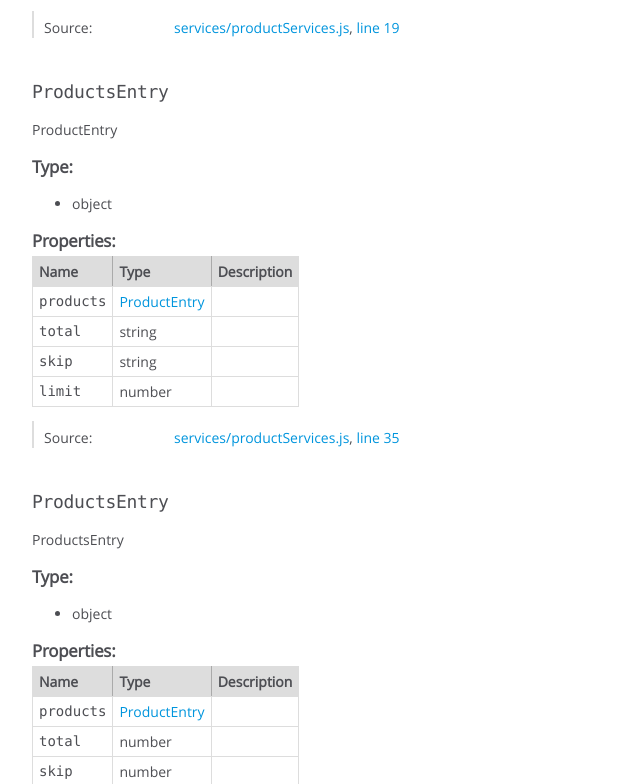
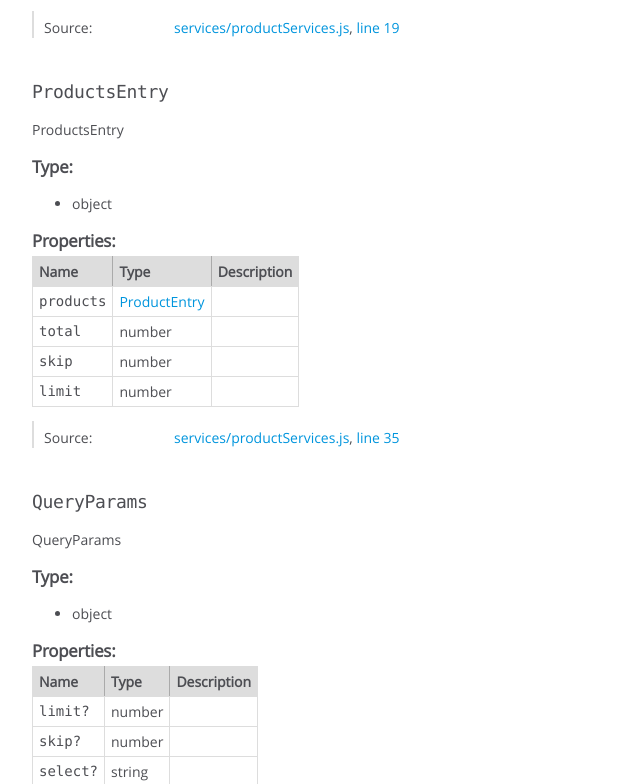
Before and after one commit to AgustinBonuccelli/masu, a website: page docs/global.html in a window 1280 px wide. Shown: the part 2016-2800 px from the top of the page, without its empty margins (0-640 px from the left). Drawn offline with Linux system fonts and the light colour scheme.

Commit message:
fix: remove duplicate doc

```diff
--- a/docs/global.html
+++ b/docs/global.html
@@ -379,7 +379,7 @@
 
     <dt class="tag-source">Source:</dt>
     <dd class="tag-source"><ul class="dummy"><li>
-        <a href="services_productServices.js.html">services/productServices.js</a>, <a href="services_productServices.js.html#line64">line 64</a>
+        <a href="services_productServices.js.html">services/productServices.js</a>, <a href="services_productServices.js.html#line56">line 56</a>
     </li></ul></dd>
 
 
@@ -538,7 +538,7 @@
 
     <dt class="tag-source">Source:</dt>
     <dd class="tag-source"><ul class="dummy"><li>
-        <a href="services_productServices.js.html">services/productServices.js</a>, <a href="services_productServices.js.html#line80">line 80</a>
+        <a href="services_productServices.js.html">services/productServices.js</a>, <a href="services_productServices.js.html#line72">line 72</a>
     </li></ul></dd>
 
 
@@ -981,199 +981,6 @@
 
 
 <div class="description">
-    <p>ProductEntry</p>
-</div>
-
-
-
-    <h5>Type:</h5>
-    <ul>
-        <li>
-
-<span class="param-type">object</span>
-
-
-        </li>
-    </ul>
-
-
-
-
-
-    <h5 class="subsection-title">Properties:</h5>
-
-
-
-<table class="props">
-    <thead>
-    <tr>
-
-        <th>Name</th>
-
-
-        <th>Type</th>
-
-
-
-
-
-        <th class="last">Description</th>
-    </tr>
-    </thead>
-
-    <tbody>
-
-
-        <tr>
-
-                <td class="name"><code>products</code></td>
-
-
-            <td class="type">
-
-
-<span class="param-type"><a href="global.html#ProductEntry">ProductEntry</a></span>
-
-
-
-            </td>
-
-
-
-
-
-            <td class="description last"></td>
-        </tr>
-
-
-
-        <tr>
-
-                <td class="name"><code>total</code></td>
-
-
-            <td class="type">
-
-
-<span class="param-type">string</span>
-
-
-
-            </td>
-
-
-
-
-
-            <td class="description last"></td>
-        </tr>
-
-
-
-        <tr>
-
-                <td class="name"><code>skip</code></td>
-
-
-            <td class="type">
-
-
-<span class="param-type">string</span>
-
-
-
-            </td>
-
-
-
-
-
-            <td class="description last"></td>
-        </tr>
-
-
-
-        <tr>
-
-                <td class="name"><code>limit</code></td>
-
-
-            <td class="type">
-
-
-<span class="param-type">number</span>
-
-
-
-            </td>
-
-
-
-
-
-            <td class="description last"></td>
-        </tr>
-
-
-    </tbody>
-</table>
-
-
-
-
-<dl class="details">
-
-
-
-
-
-
-
-
-
-
-
-
-
-
-
-
-
-
-
-
-
-
-
-
-
-
-    <dt class="tag-source">Source:</dt>
-    <dd class="tag-source"><ul class="dummy"><li>
-        <a href="services_productServices.js.html">services/productServices.js</a>, <a href="services_productServices.js.html#line35">line 35</a>
-    </li></ul></dd>
-
-
-
-
-
-
-
-</dl>
-
-
-
-
-
-
-
-
-<h4 class="name" id="ProductsEntry">ProductsEntry</h4>
-
-
-
-
-<div class="description">
     <p>ProductsEntry</p>
 </div>
 
@@ -1343,7 +1150,7 @@
 
     <dt class="tag-source">Source:</dt>
     <dd class="tag-source"><ul class="dummy"><li>
-        <a href="services_productServices.js.html">services/productServices.js</a>, <a href="services_productServices.js.html#line43">line 43</a>
+        <a href="services_productServices.js.html">services/productServices.js</a>, <a href="services_productServices.js.html#line35">line 35</a>
     </li></ul></dd>
 
 
@@ -1513,7 +1320,7 @@
 
     <dt class="tag-source">Source:</dt>
     <dd class="tag-source"><ul class="dummy"><li>
-        <a href="services_productServices.js.html">services/productServices.js</a>, <a href="services_productServices.js.html#line51">line 51</a>
+        <a href="services_productServices.js.html">services/productServices.js</a>, <a href="services_productServices.js.html#line43">line 43</a>
     </li></ul></dd>
 
 
@@ -1549,7 +1356,7 @@
 <br class="clear">
 
 <footer>
-    Documentation generated by <a href="https://github.com/jsdoc/jsdoc">JSDoc 4.0.2</a> on Fri Dec 01 2023 14:21:37 GMT-0300 (hora estándar de Argentina)
+    Documentation generated by <a href="https://github.com/jsdoc/jsdoc">JSDoc 4.0.2</a> on Fri Dec 01 2023 14:35:09 GMT-0300 (hora estándar de Argentina)
 </footer>
 
 <script> prettyPrint(); </script>
```
Also changed, not shown: docs/index.html (+1 -1 lines), docs/services_productServices.js.html (+1 -9 lines), docs/utils.js.html (+1 -1 lines), src/services/productServices.ts (+0 -9 lines).
